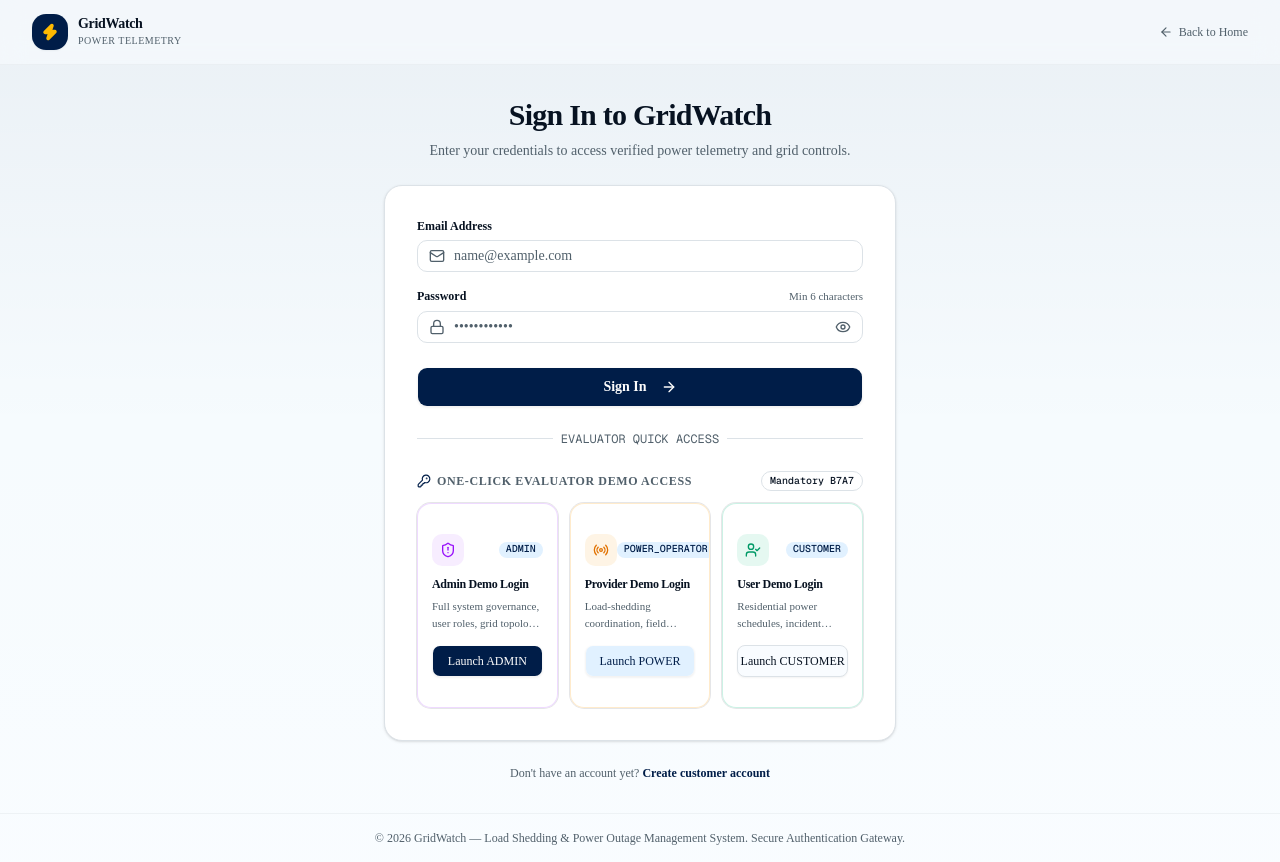
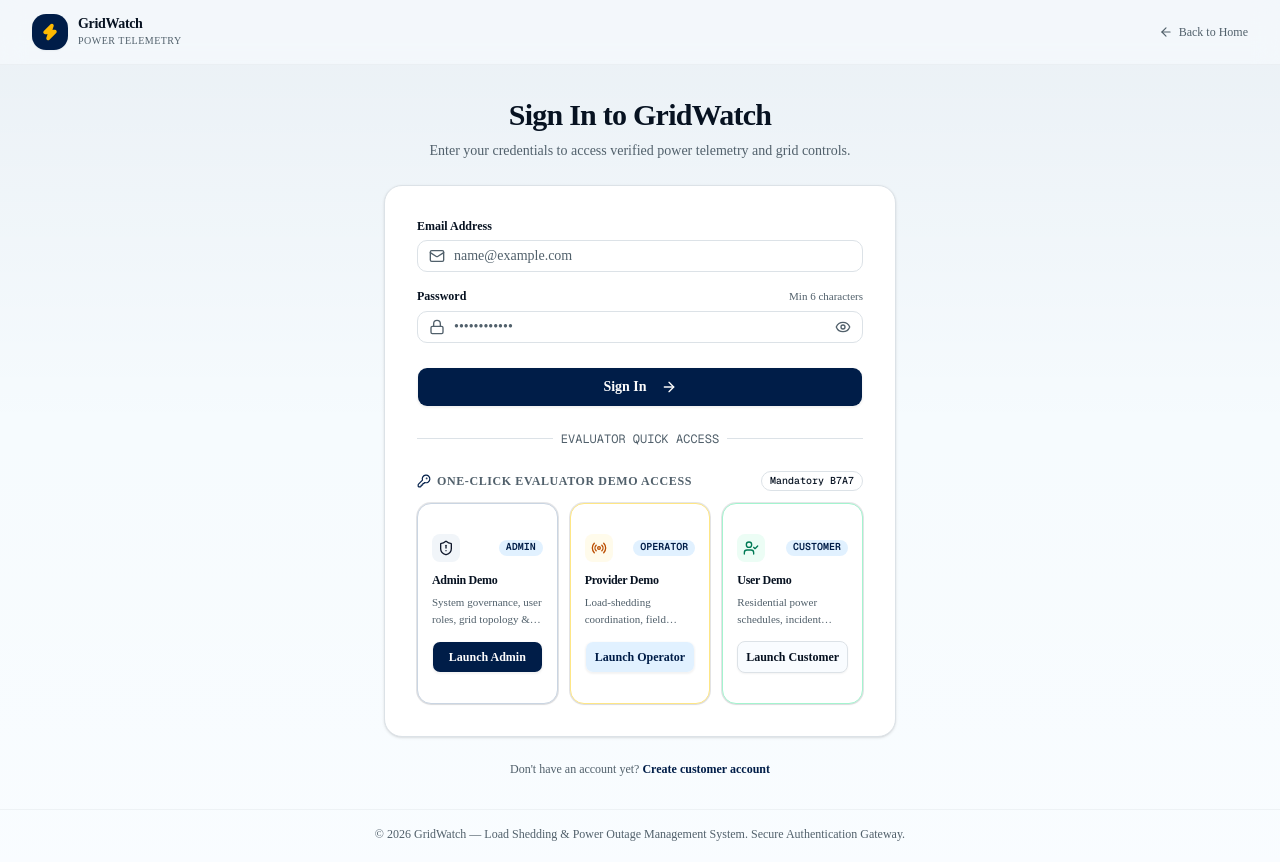
Before and after one commit to shahariarshawon/loadSheddingManagement_Frontend, a Next.js app: page /login in a window 1280 px wide. Built offline with nearby package versions, Linux system fonts and the light colour scheme; no server answers.

Commit message:
style(auth): redesign one-click evaluator demo access cards

```diff
--- a/src/features/auth/components/demo-login.tsx
+++ b/src/features/auth/components/demo-login.tsx
@@ -16,43 +16,43 @@ interface DemoRoleConfig {
   icon: typeof ShieldAlert;
   accentBorder: string;
   accentBg: string;
-  accentText: string;
   buttonVariant: "default" | "secondary" | "outline";
+  buttonText: string;
 }
 
 const DEMO_ROLES: DemoRoleConfig[] = [
   {
     role: "ADMIN",
-    title: "Admin Demo Login",
+    title: "Admin Demo",
     badge: "ADMIN",
-    description: "Full system governance, user roles, grid topology & platform audit trail.",
+    description: "System governance, user roles, grid topology & platform audit trail.",
     icon: ShieldAlert,
-    accentBorder: "border-purple-500/20 hover:border-purple-500/40",
-    accentBg: "bg-purple-500/10 text-purple-600 dark:text-purple-400",
-    accentText: "text-purple-600 dark:text-purple-400",
+    accentBorder: "border-slate-300 dark:border-slate-700 hover:border-slate-900 dark:hover:border-slate-300",
+    accentBg: "bg-slate-100 dark:bg-slate-800 text-slate-900 dark:text-slate-100",
     buttonVariant: "default",
+    buttonText: "Launch Admin",
   },
   {
     role: "POWER_OPERATOR",
-    title: "Provider Demo Login",
-    badge: "POWER_OPERATOR",
+    title: "Provider Demo",
+    badge: "OPERATOR",
     description: "Load-shedding coordination, field technician dispatch & incident triage.",
     icon: Radio,
-    accentBorder: "border-amber-500/20 hover:border-amber-500/40",
-    accentBg: "bg-amber-500/10 text-amber-600 dark:text-amber-400",
-    accentText: "text-amber-600 dark:text-amber-400",
+    accentBorder: "border-amber-200 dark:border-amber-900/60 hover:border-amber-500",
+    accentBg: "bg-amber-50 dark:bg-amber-950/40 text-amber-700 dark:text-amber-400",
     buttonVariant: "secondary",
+    buttonText: "Launch Operator",
   },
   {
     role: "CUSTOMER",
-    title: "User Demo Login",
+    title: "User Demo",
     badge: "CUSTOMER",
     description: "Residential power schedules, incident reporting & reliability pass.",
     icon: UserCheck,
-    accentBorder: "border-emerald-500/20 hover:border-emerald-500/40",
-    accentBg: "bg-emerald-500/10 text-emerald-600 dark:text-emerald-400",
-    accentText: "text-emerald-600 dark:text-emerald-400",
+    accentBorder: "border-emerald-200 dark:border-emerald-900/60 hover:border-emerald-500",
+    accentBg: "bg-emerald-50 dark:bg-emerald-950/40 text-emerald-700 dark:text-emerald-400",
     buttonVariant: "outline",
+    buttonText: "Launch Customer",
   },
 ];
 
@@ -89,15 +89,15 @@ export function DemoLogin() {
           return (
             <Card
               key={cfg.role}
-              className={`transition-all duration-200 border bg-card/60 backdrop-blur-sm ${cfg.accentBorder} flex flex-col justify-between`}
+              className={`transition-all duration-150 border bg-card ${cfg.accentBorder} flex flex-col justify-between shadow-xs`}
             >
               <CardContent className="p-3.5 flex flex-col h-full justify-between gap-3">
                 <div className="space-y-1.5">
                   <div className="flex items-center justify-between">
-                    <div className={`p-2 rounded-lg ${cfg.accentBg}`}>
+                    <div className={`p-1.5 rounded-md ${cfg.accentBg}`}>
                       <Icon className="h-4 w-4" />
                     </div>
-                    <Badge variant="secondary" className="text-[10px] font-mono px-1.5 py-0 h-4">
+                    <Badge variant="secondary" className="text-[10px] font-mono px-1.5 py-0 h-4 font-semibold">
                       {cfg.badge}
                     </Badge>
                   </div>
@@ -116,15 +116,15 @@ export function DemoLogin() {
                   variant={cfg.buttonVariant}
                   disabled={isDemoLoggingIn}
                   onClick={() => handleDemoClick(cfg.role)}
-                  className="w-full text-xs h-8 cursor-pointer shadow-xs font-medium"
+                  className="w-full text-xs h-8 cursor-pointer shadow-xs font-semibold"
                 >
                   {isLoadingThis ? (
                     <>
                       <Loader2 className="mr-1.5 h-3.5 w-3.5 animate-spin" />
-                      Authenticating...
+                      Connecting...
                     </>
                   ) : (
-                    `Launch ${cfg.badge.split("_")[0]}`
+                    cfg.buttonText
                   )}
                 </Button>
               </CardContent>
```
